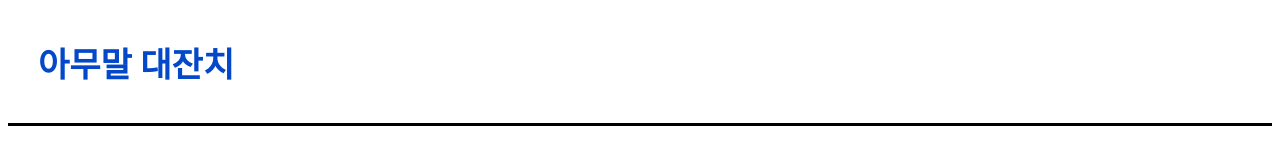
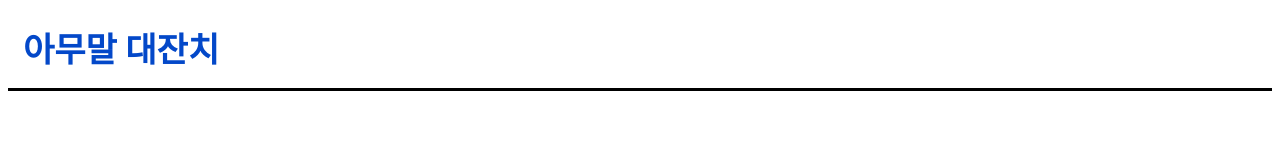
Before and after one commit to ljh3648/3-beemo-lee-community-BE, a website: page web-server/public/components/header/header.html in a window 1280 px wide. Drawn offline with Linux system fonts and the light colour scheme.

Commit message:
refactor: 헤더 디자인 수정

```diff
--- a/web-server/public/components/header/header.css
+++ b/web-server/public/components/header/header.css
@@ -1,5 +1,8 @@
 .header-container {
-    height: 115px;
+    height: 50px;
+    padding-top: 15px;
+    padding-left: 15px;
+    padding-bottom: 15px;
     border-bottom: 3px solid black;
 }
 
@@ -9,9 +12,6 @@
 }
 
 .header-container .title {
-    padding-top: 30px;
-    padding-left: 30px;
-
     font-size: 34px;
     font-weight: 800;
     color: #0348C9;
```
